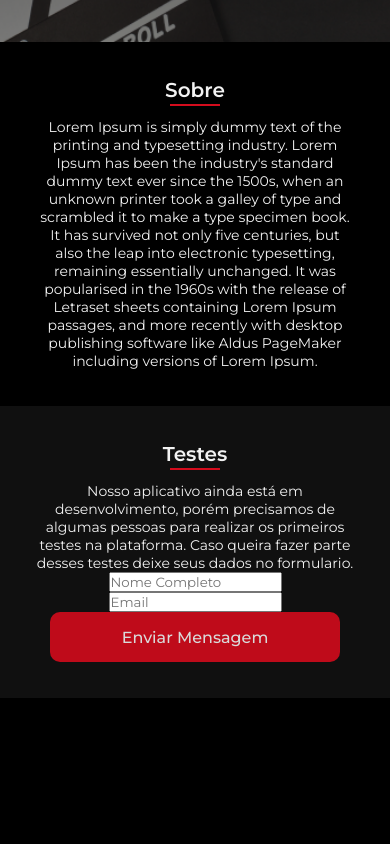
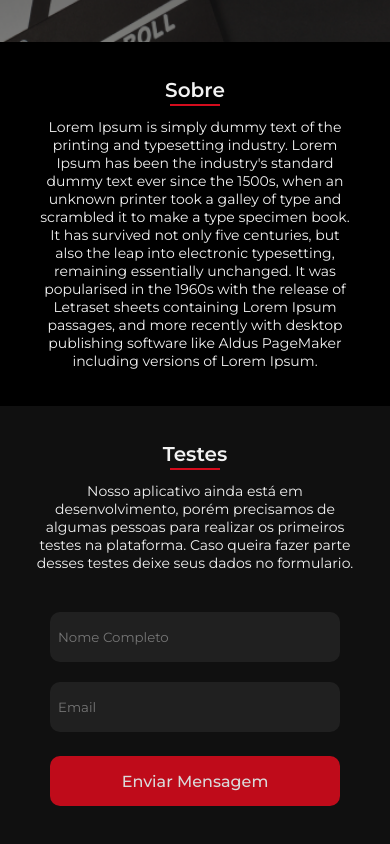
Before and after one commit to FabianoPereiraOne/dropmovie, a Next.js app: page / in a window 390 px wide. Shown: the part 464-1308 px from the top of the page. Before the commit the page ends 1162 px from the top, so only its background shows below. Built offline with nearby package versions, Linux system fonts and the light colour scheme.

Commit message:
Style section tests mobile finished

```diff
--- a/src/pages/index.tsx
+++ b/src/pages/index.tsx
@@ -42,7 +42,7 @@ export default function Home() {
         </Paragraph>
         <Input type="text" name="name" title='Digite seu nome completo' placeholder='Nome Completo' maxLength={40} />
         <Input type="email" name="email" title='Digite seu E-mail' placeholder='Email' maxLength={40} />
-        <Link href="#" title="Enviar Mensagem">Enviar Mensagem</Link>
+        <Link margin="24px auto 36px auto" href="#" title="Enviar Mensagem">Enviar Mensagem</Link>
       </Tests>
       {/* <Footer>
           <Paragraph>&copy; Copyright 2023</Paragraph>
--- a/styles/Home.ts
+++ b/styles/Home.ts
@@ -50,7 +50,7 @@ export const H2 = styled.h2`
 export const Span = styled.span`
   color: ${colors.red_light};
 `
-export const Link = styled.a<{ theme?: number }>`
+export const Link = styled.a<{ theme?: number; margin?: string }>`
   width: 290px;
   height: 50px;
   border-radius: 10px;
@@ -83,6 +83,8 @@ export const Link = styled.a<{ theme?: number }>`
       filter: brightness(1);
     }
   `}
+
+  ${props => props.margin && `margin: ${props.margin};`}
 `
 
 export const About = styled.main`
@@ -126,6 +128,20 @@ export const Tests = styled.section`
   align-items: center;
   justify-content: center;
   background-color: ${colors.black_light};
+
+  & p {
+    margin: 16px 0 20px 0;
+  }
 `
-export const Input = styled.input``
+export const Input = styled.input`
+  width: 290px;
+  height: 50px;
+  border-radius: 10px;
+  margin: 20px 0 0 0;
+  background-color: ${colors.gray_dark};
+  color: ${colors.white};
+  border: none;
+  padding: 8px;
+  outline: none;
+`
 export const Footer = styled.footer``
--- a/styles/colors.ts
+++ b/styles/colors.ts
@@ -6,6 +6,7 @@ export const colors = {
   blue_normal: '#20448C',
   blue_light: '#2651A6',
   gray: '#ddd',
+  gray_dark: '#202020',
   white: '#f2f2f2',
   black: '#000',
   black_light: '#101010'
```
